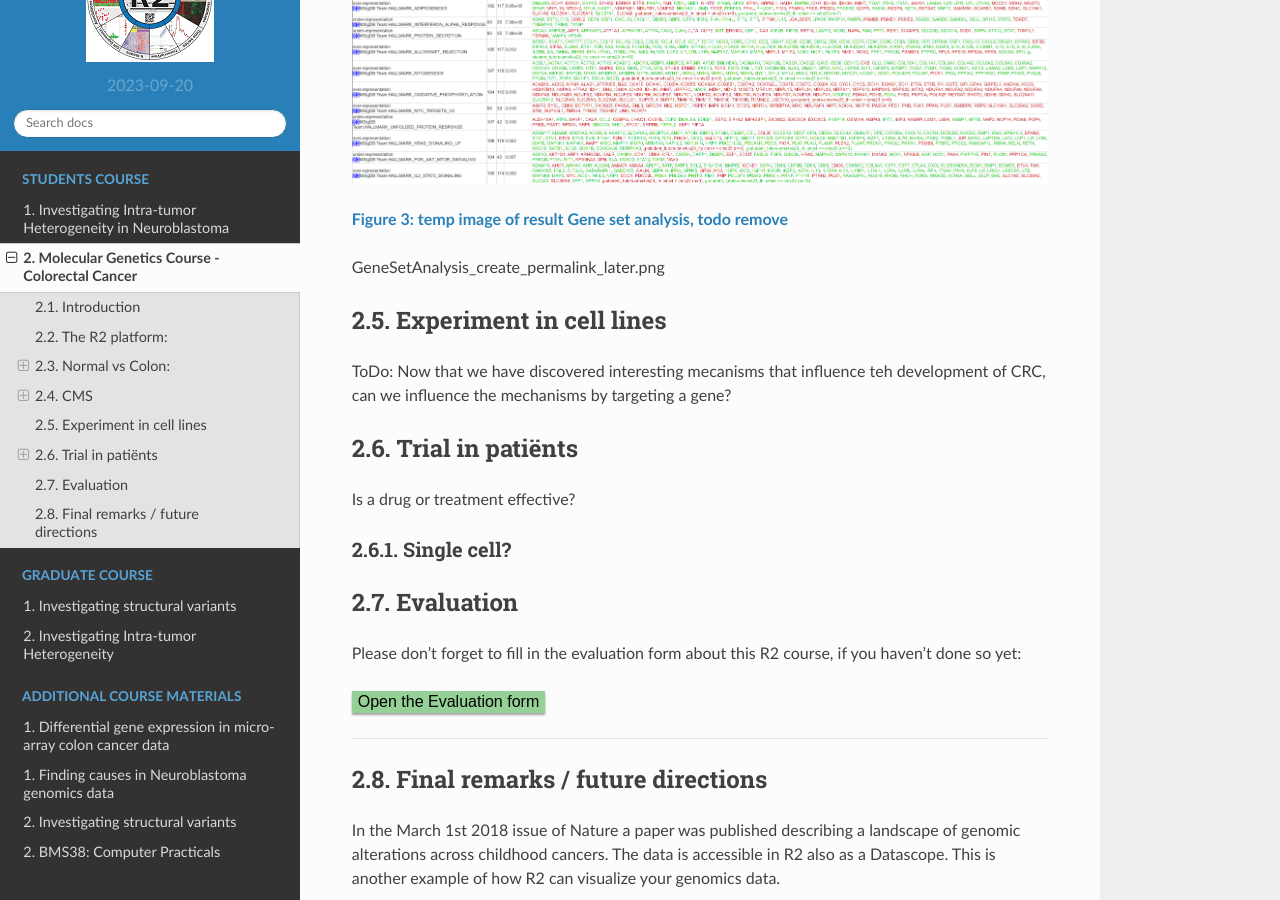
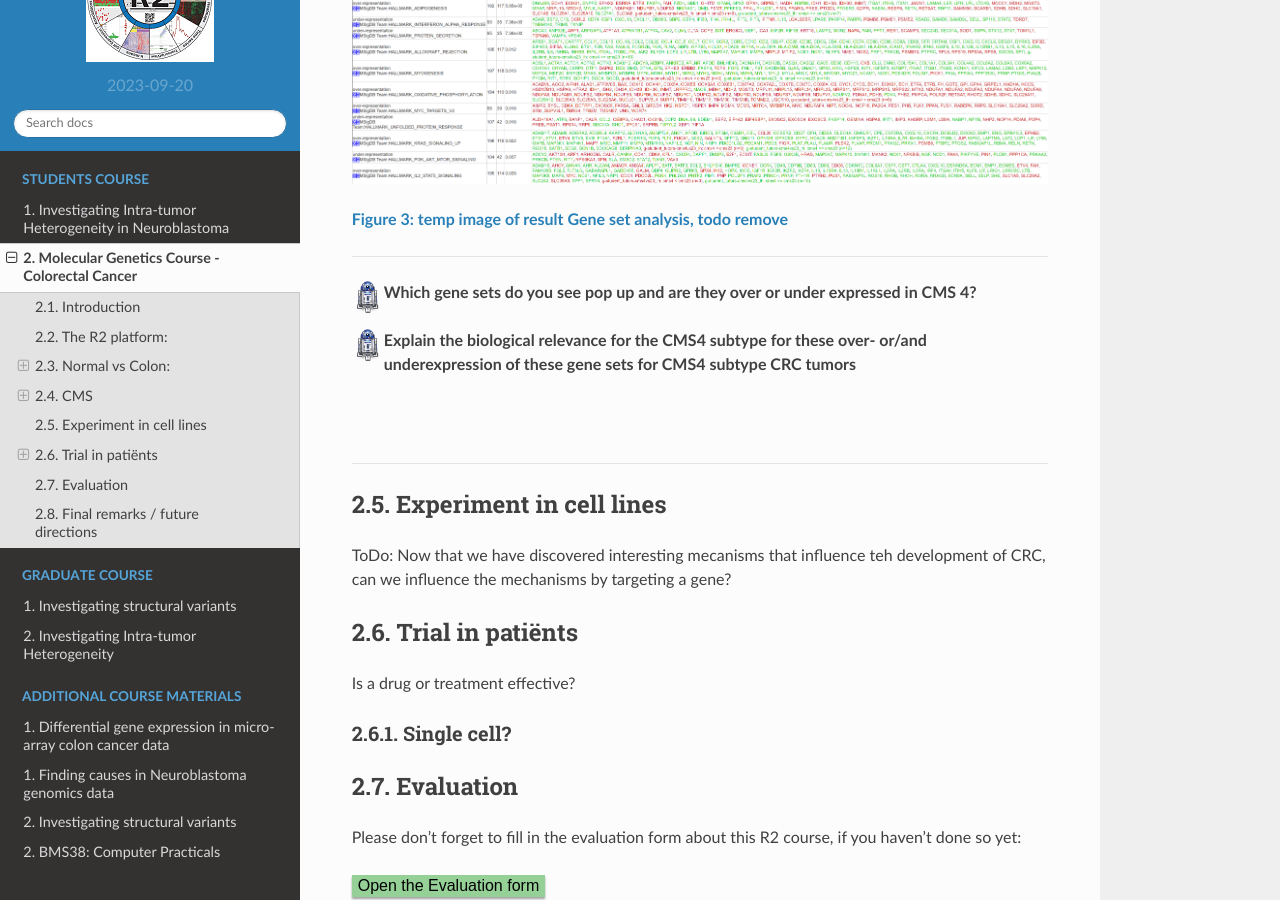
Before and after one commit to antronerds/r2-training-courses, a Sphinx documentation site: the page built from docs/Molecular_Genetics_CRC.md, in a window 1280 px wide and 900 px high, scrolled down 3935 px. Built offline with Sphinx 7.4.7 and the Read the Docs theme 2.0.0, drawn with Linux system fonts in a browser that asks for light colours.

Commit message:
Added tsnE and Gene set analysis for CMS comparison

```diff
--- a/docs/Molecular_Genetics_CRC.md
+++ b/docs/Molecular_Genetics_CRC.md
@@ -122,10 +122,17 @@
 
 [**Figure 3: temp image of result Gene set analysis, todo remove**](_static/images/MolGenCRC/temp/GeneSetAnalysis_create_permalink_later.png)
 
+------
+
+![](_static/images/R2d2_logo.png)**Which gene sets do you see pop up and are they over or under expressed in CMS 4?**
+
+![](_static/images/R2d2_logo.png)**Explain the biological relevance for the CMS4 subtype for these over- or/and underexpression of these gene sets for CMS4 subtype CRC tumors**
+
+<br>
+<br>
 
 
-GeneSetAnalysis_create_permalink_later.png
-
+------
 
 
 
```
